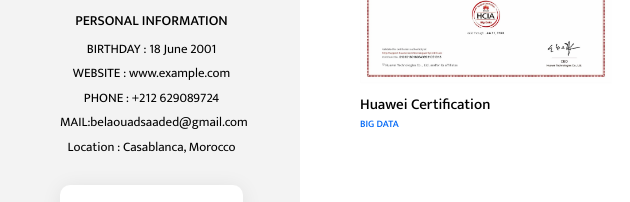
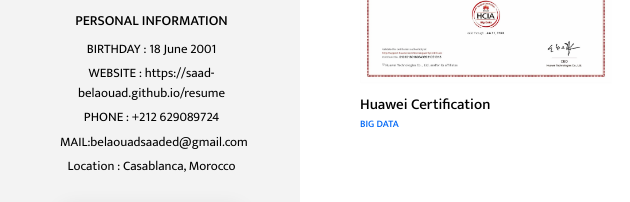
Before and after one commit to Saad-Belaouad/BELAOUADSAAD, a website: page certifications.html in a window 1280 px wide. Shown: the part 276-478 px from the top of the page, 0-630 px from the left. Drawn offline with Linux system fonts and the light colour scheme.

Commit message:
Update certifications.html

```diff
--- a/certifications.html
+++ b/certifications.html
@@ -45,7 +45,7 @@
                 <h5 class="widget-title">personal information</h5>
                 <div class="widget-content">
                     <p>BIRTHDAY : 18 June 2001</p>
-                    <p>WEBSITE : www.example.com</p>
+                    <p>WEBSITE : https://saad-belaouad.github.io/resume</p>
                     <p>PHONE : +212 629089724</p>
                     <p>MAIL:belaouadsaaded@gmail.com </p>
                     <p>Location : Casablanca, Morocco</p>
```
